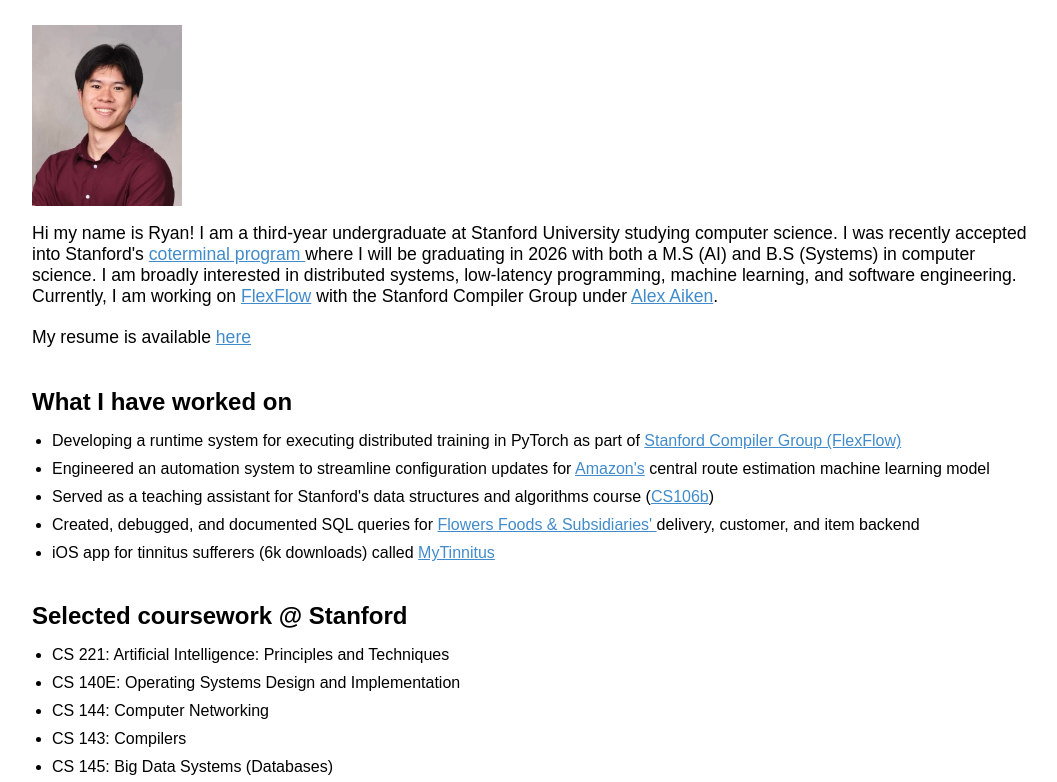
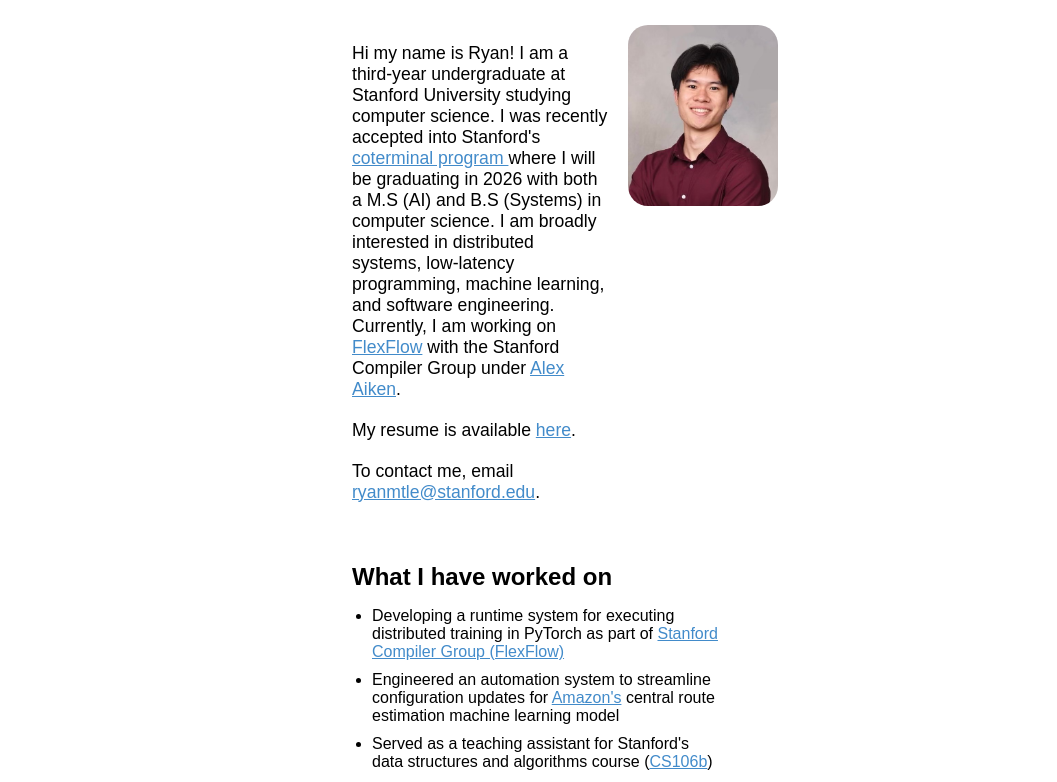
Before and after one commit to RyanLe2003/rle, a plain HTML site: page index.html in a window 1280 px wide. Shown: the part 118-900 px from the top of the page, without its empty margins (104-1161 px from the left). Drawn offline with Linux system fonts and the light colour scheme.

Commit message:
everything

```diff
--- a/index.html
+++ b/index.html
@@ -6,8 +6,8 @@
             background-color: white;
             color: black;
             padding: 40px;
-            padding-left: 10%;
-            padding-right: 10%;
+            padding-left: 35%;
+            padding-right: 35%;
             font-family: 'Work Sans', sans-serif;
         }
         h1 {
@@ -47,10 +47,32 @@
         .fas{
             font-size: 24px;
         }
+
+        .content {
+            display: flex;
+            align-items: flex-start; /* Align items to the top */
+            gap: 20px; /* Optional gap between text and image */
+        }
+
+        .text {
+            flex: 3; /* Takes 3/4 of the width */
+            max-width: 75%; /* Optional: Ensures consistent proportions */
+        }
+
+        .image {
+            flex: 1; /* Takes 1/4 of the width */
+            max-width: 25%; /* Optional: Ensures consistent proportions */
+            text-align: right; /* Align image to the right */
+        }
         .profile-pic {
             width: 150px; /* Adjust width as needed */
             height: auto; /* Maintain aspect ratio */
+            display: block;
+            margin-bottom: 20px;
+            border-radius: 20px;
         }
+
+
     </style>
 
 </head>
@@ -58,20 +80,29 @@
 
 <body>
     <h1> Ryan Le </h1>
-    <img src="RyanProfilePic.png" alt="Profile Pic" class="profile-pic">
-    <p> Hi my name is Ryan! I am a third-year undergraduate at Stanford University studying computer science. I was recently accepted
-        into Stanford's <a href="https://www.cs.stanford.edu/masters/computer-science-coterm-program-overview">coterminal program </a>
-        where I will be graduating in 2026 with both a M.S (AI) and B.S (Systems) in computer science.
-        I am broadly interested in distributed systems, low-latency programming, machine learning, and software engineering.
-        Currently, I am working on <a href="https://flexflow.ai/"> FlexFlow</a> with the Stanford Compiler Group under <a href="https://theory.stanford.edu/~aiken/"> Alex Aiken</a>. </p>
 
-    <p> My resume is available <a href="RyanLe_Resume.pdf">here</a></p>
+    <div class="content">
+        <div class="text">
+            <p> Hi my name is Ryan! I am a third-year undergraduate at Stanford University studying computer science. I was recently accepted
+                into Stanford's <a href="https://www.cs.stanford.edu/masters/computer-science-coterm-program-overview">coterminal program </a>
+                where I will be graduating in 2026 with both a M.S (AI) and B.S (Systems) in computer science.
+                I am broadly interested in distributed systems, low-latency programming, machine learning, and software engineering.
+                Currently, I am working on <a href="https://flexflow.ai/"> FlexFlow</a> with the Stanford Compiler Group under <a href="https://theory.stanford.edu/~aiken/"> Alex Aiken</a>.
+            </p>
+            <p> My resume is available <a href="links/RyanLe_Resume.pdf">here</a>.</p>
+            <p> To contact me, email <a href="mailto:ryanmtle@stanford.edu">ryanmtle@stanford.edu</a>. </p>
+        </div>
+        <div class="image">
+            <img src="links/RyanProfilePic.png" alt="Profile Pic" class="profile-pic">
+        </div>
+    </div>
+
     <h2> What I have worked on </h2>
     <ul>
         <li> Developing a runtime system for executing distributed training in PyTorch as part of <a href="https://flexflow.ai/"> Stanford Compiler Group (FlexFlow)</a> </li>
         <li> Engineered an automation system to streamline configuration updates for <a href= "https://www.aboutamazon.com/about-us">Amazon's</a> central route estimation machine learning model</li>
         <li> Served as a teaching assistant for Stanford's data structures and algorithms course (<a href= "https://web.stanford.edu/class/archive/cs/cs106b/cs106b.1252/about_staff">CS106b</a>)</li>
-        <li> Created, debugged, and documented SQL queries for <a href="https://flowersfoods.com/about-flowers/"> Flowers Foods & Subsidiaries' </a> delivery, customer, and item backend</li>
+        <li> Created, debugged, and documented SQL queries for <a href="https://flowersfoods.com/about-flowers/"> Flowers Foods & Subsidiaries'</a> delivery, customer, and item backend</li>
         <li> iOS app for tinnitus sufferers (6k downloads) called <a href="https://github.com/RyanLe2003/MyTinnitus-App-2021?tab=readme-ov-file">MyTinnitus</a> </li>
     </ul>
     <h2> Selected coursework @ Stanford </h2>
```
Also changed, not shown: links/RyanProfilePic.png (renamed from RyanProfilePic.png), 2 other files.
